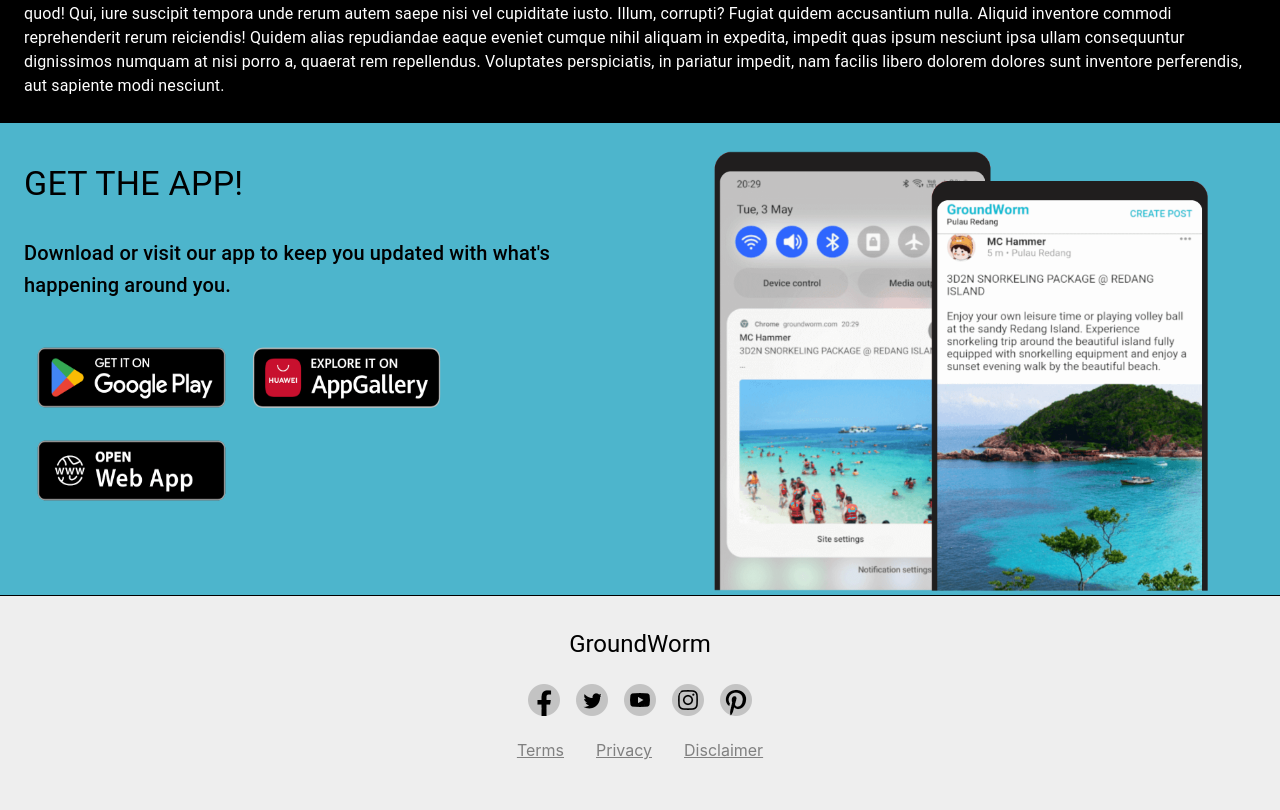
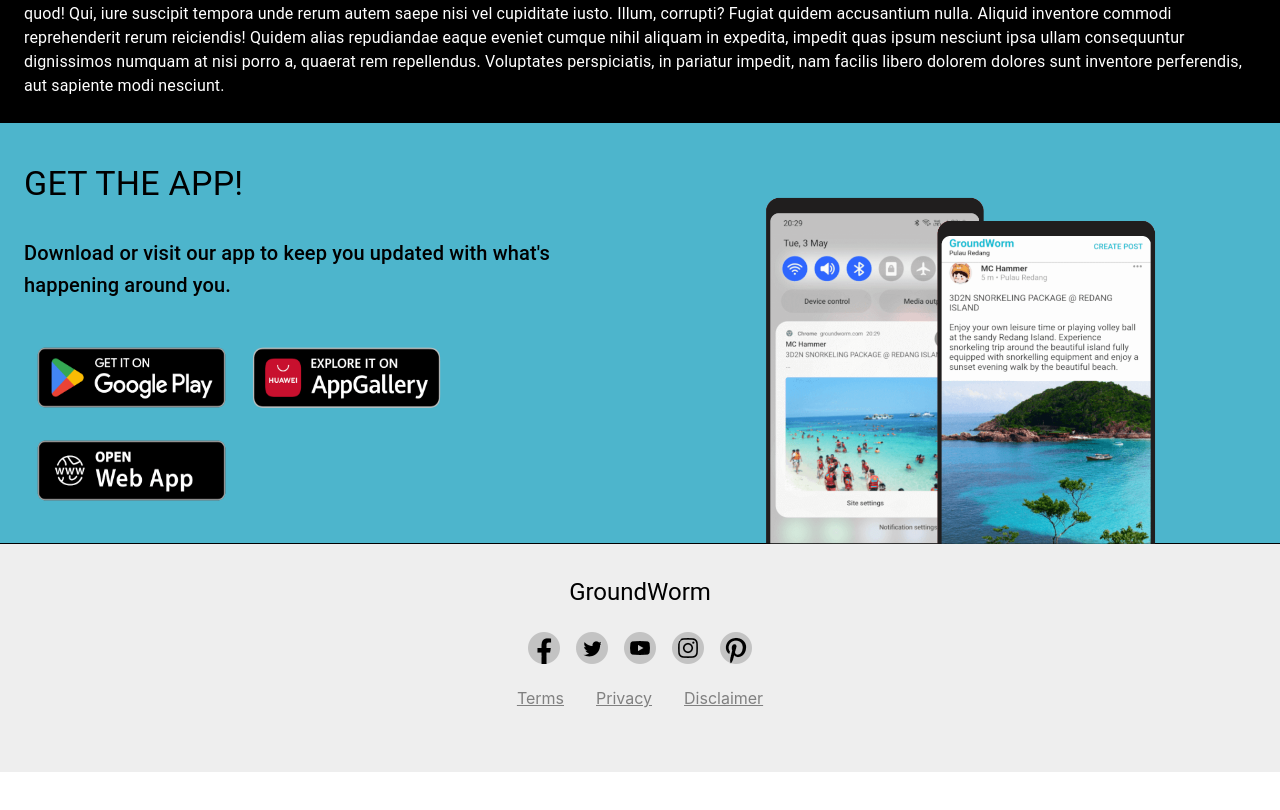
Before and after one commit to koosoftware/groundworm-landing-page, a Next.js app: page /about/ in a window 1280 px wide. Shown: the part 1561-2371 px from the top of the page. After the commit the page ends 2333 px from the top, so only its background shows below. Built offline with nearby package versions, Linux system fonts and the light colour scheme.

Commit message:
screenshot

```diff
--- a/pages/index.tsx
+++ b/pages/index.tsx
@@ -308,13 +308,23 @@
                 </Link>
               </Box>
             </Grid>
-            <Grid pt={3} item xs={4} sm={6} md={6} textAlign="center">
-              <Image
-                src="/about/screenshots.png"
-                alt="Screenshots of GroundWorm App"
-                width="507px"
-                height="444px"
-              />
+            <Grid
+              item
+              xs={4}
+              sm={6}
+              md={6}
+              textAlign="center"
+              pt={3}
+              alignSelf={"flex-end"}
+            >
+              <Box position="relative" bottom={-5}>
+                <Image
+                  src="/about/screenshots.png"
+                  alt="Screenshots of GroundWorm App"
+                  width="400px"
+                  height="350px"
+                />
+              </Box>
             </Grid>
           </Grid>
         </Box>
```
